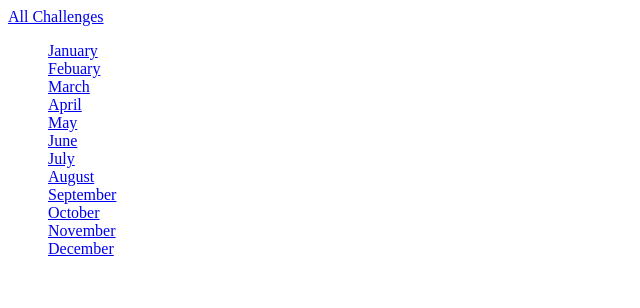
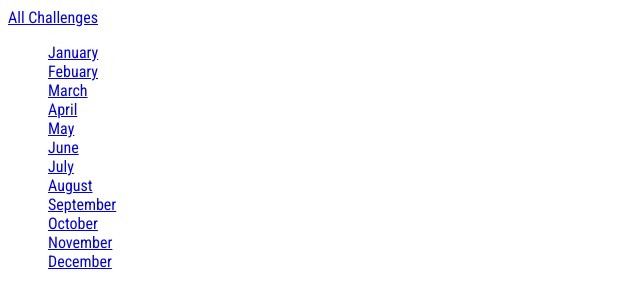
Before and after one commit to hmirzaieazar/my_learning-django-monthly_challenges, a Django app: page /challenges/ in a window 1280 px wide. Shown: the top 308 px of the page, without its empty margins (0-640 px from the left). Run offline with Django 5.2, Linux system fonts and the light colour scheme.

Commit message:
feat: add global static CSS files to project

```diff
--- a/monthly_challenges/settings.py
+++ b/monthly_challenges/settings.py
@@ -118,3 +118,7 @@ USE_TZ = True
 # https://docs.djangoproject.com/en/6.0/howto/static-files/
 
 STATIC_URL = "static/"
+
+STATICFILES_DIRS = [
+    BASE_DIR / "static",
+]
--- /dev/null
+++ b/static/styles.css
@@ -0,0 +1,5 @@
+@import url('https://fonts.googleapis.com/css2?family=Roboto+Condensed:ital,wght@0,100..900;1,100..900&display=swap');
+
+html {
+    font-family: "Roboto Condensed", sans-serif;
+}
--- a/templates/base.html
+++ b/templates/base.html
@@ -1,9 +1,12 @@
+{% load static %}
+
 <!doctype html>
 <html lang="en">
     <head>
         <meta charset="UTF-8" />
         <meta name="viewport" content="width=device-width, initial-scale=1.0" />
         <title>{% block title %}{% endblock %}</title>
+        <link rel="stylesheet" href="{% static "styles.css" %}">
         {% block css_files %}{% endblock %}
     </head>
     <body>
```
Also changed, not shown: README.md.
